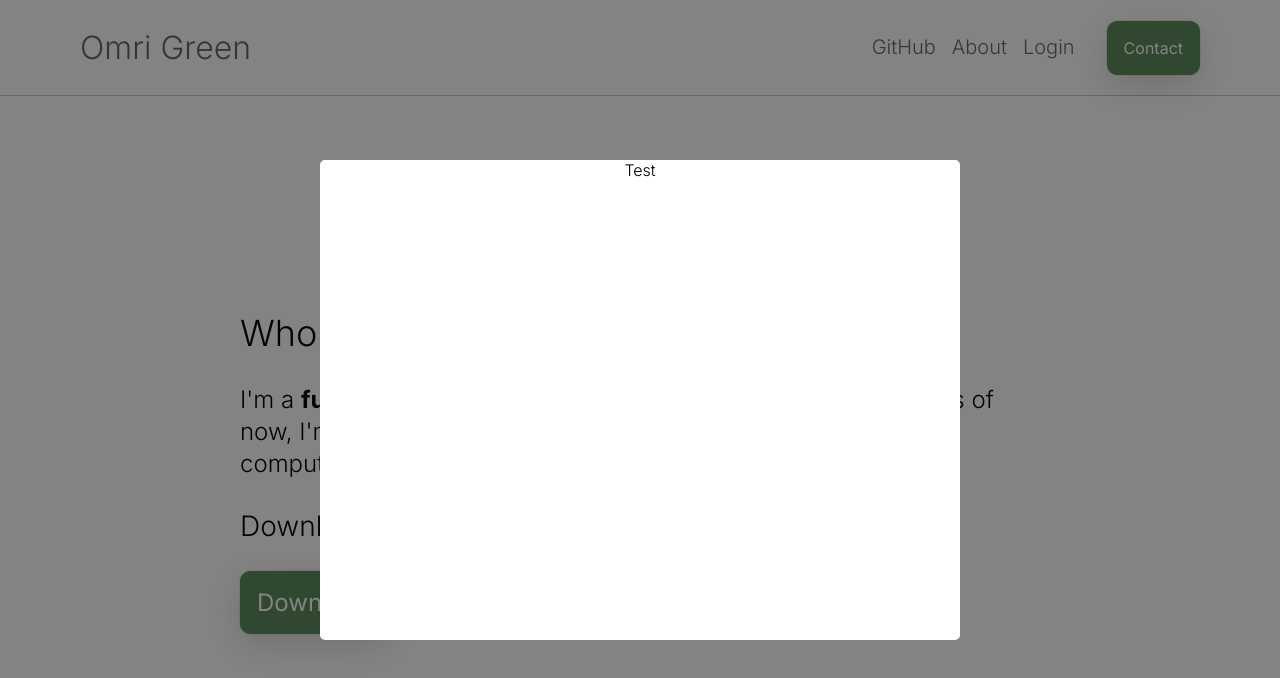
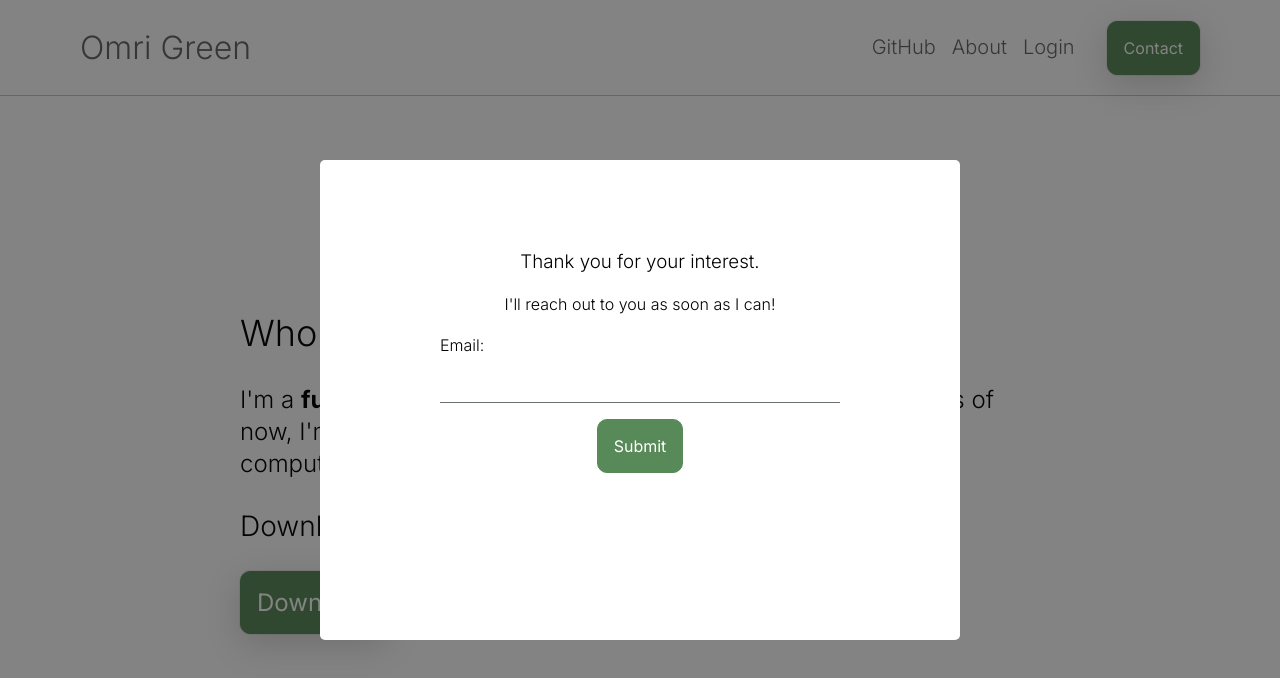
Before and after one commit to OGreeni/ogreeni-blog, a Next.js app: page /about in a window 1280 px wide. Both pictures are taken after a click on the button "Contact". Shown: the top 678 px of the page. Built offline with nearby package versions, Linux system fonts and the light colour scheme.

Commit message:
feat: add further form stylings

```diff
--- a/components/modal.module.css
+++ b/components/modal.module.css
@@ -1,3 +1,15 @@
+.modalContainer {
+  display: flex;
+  position: fixed;
+  justify-content: center;
+  align-items: center;
+  top: 0;
+  left: 0;
+  width: 100vw;
+  height: 100vh;
+  z-index: 1;
+}
+
 .backdrop {
   position: fixed;
   display: flex;
@@ -15,6 +27,10 @@
 
 .modal {
   position: absolute;
+  display: flex;
+  justify-content: center;
+  align-items: center;
+  z-index: 1;
   height: 30rem;
   width: 40rem;
   background-color: white;
@@ -23,6 +39,10 @@
   opacity: 0.5;
   border-radius: 5px;
   text-align: center;
+}
+
+.modal form {
+  margin-top: -5rem;
 }
 
 @keyframes backdrop-fade-in {
--- a/components/modal.tsx
+++ b/components/modal.tsx
@@ -5,14 +5,18 @@ import styles from './modal.module.css';
 interface Props {
   children: JSX.Element | JSX.Element[] | string;
   show: boolean;
+  setShow: React.Dispatch<React.SetStateAction<boolean>>;
 }
 
-const Modal = ({ children, show }: Props) => {
+const Modal = ({ children, show, setShow }: Props) => {
   if (show) {
     return (
-      <div className={styles.backdrop}>
-        <div className={styles.modal}>{children}</div>
-      </div>
+      <>
+        <div className={styles.modalContainer}>
+          <div className={styles.backdrop} onClick={() => setShow(false)} />
+          <div className={styles.modal}>{children}</div>
+        </div>
+      </>
     );
   }
   return null;
--- a/components/topnav.module.css
+++ b/components/topnav.module.css
@@ -37,3 +37,29 @@
 .container button {
   margin-left: 1rem;
 }
+
+.contactForm label {
+  display: block;
+  text-align: left;
+}
+
+.contactForm input {
+  display: block;
+  margin-top: 1rem;
+  width: 25rem;
+  font-size: 1.125rem;
+  height: 2rem;
+  outline: 0;
+  border: none;
+  border-bottom: 1px solid #6a7070;
+}
+
+.contactForm input:focus {
+  /* ANIMATION -- SAME AS PEARSON LOGIN PAGE */
+}
+
+.contactForm button {
+  display: block;
+  margin: 1rem auto;
+  box-shadow: none;
+}
--- a/components/topnav.tsx
+++ b/components/topnav.tsx
@@ -7,7 +7,9 @@ import Modal from './modal';
 
 const ContactForm = () => {
   return (
-    <form>
+    <form className={styles.contactForm}>
+      <h3>Thank you for your interest.</h3>
+      <h4>I'll reach out to you as soon as I can!</h4>
       <label htmlFor="email">Email:</label>
       <input type="email" name="email" id="email" />
       <Button onClick={() => console.log('Clicked')}>Submit</Button>
@@ -17,11 +19,6 @@ const ContactForm = () => {
 
 const TopNav = () => {
   const [showModal, setShowModal] = useState(false);
-  console.log(showModal);
-
-  const handleShowModal = () => {
-    setShowModal(true);
-  };
 
   return (
     <>
@@ -48,11 +45,13 @@ const TopNav = () => {
             <Link href="/login">
               <a className={styles.link}>Login</a>
             </Link>
-            <Button onClick={handleShowModal}>Contact</Button>
+            <Button onClick={() => setShowModal(true)}>Contact</Button>
           </div>
         </div>
       </nav>
-      <Modal show={showModal}>Test</Modal>
+      <Modal show={showModal} setShow={setShowModal}>
+        <ContactForm />
+      </Modal>
     </>
   );
 };
```
